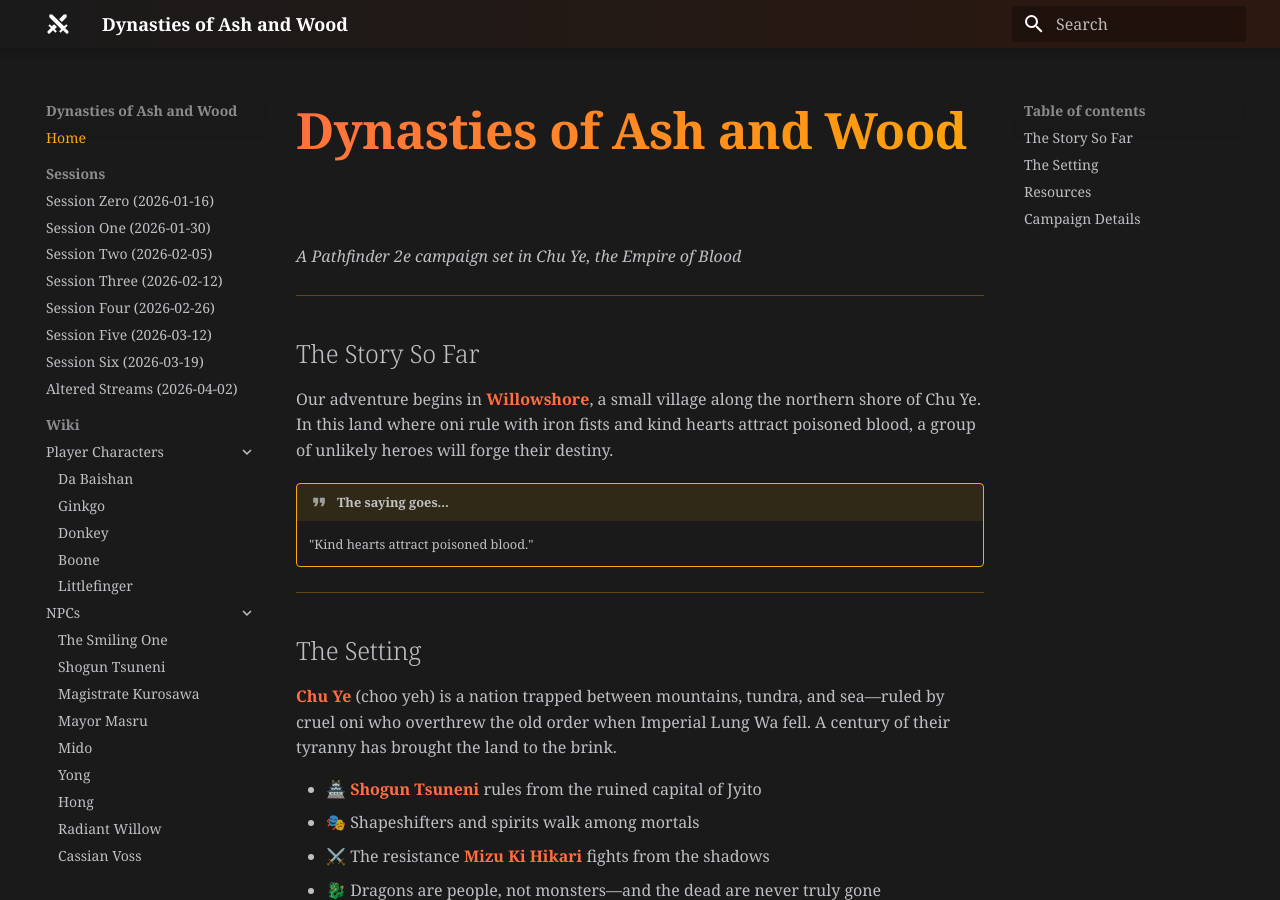
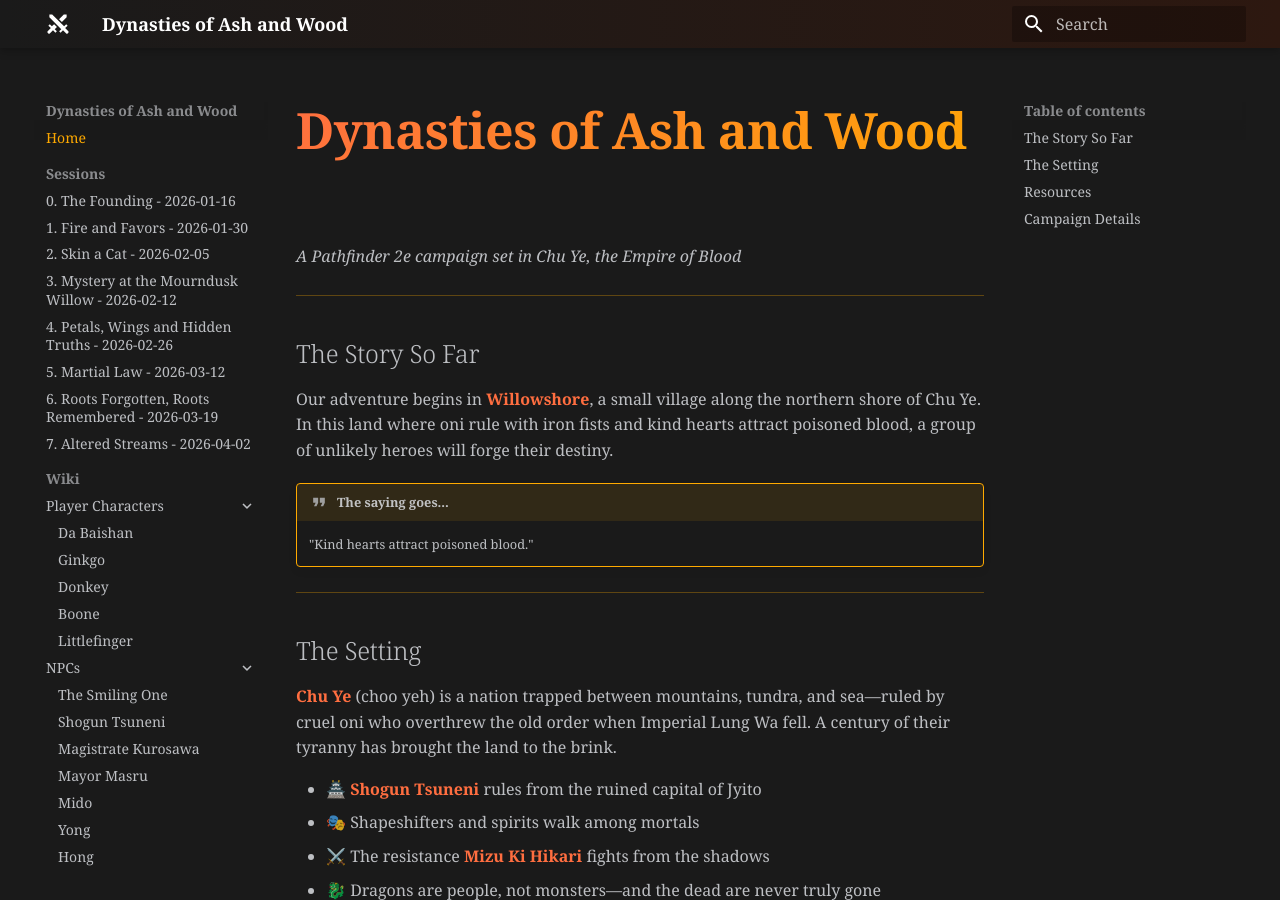
Before and after one commit to odedw/dynasties-of-ash-and-wood, an MkDocs documentation site: the page built from docs/index.md, in a window 1280 px wide and 900 px high. Built offline with MkDocs 1.6.1 and Material for MkDocs 9.7.7, drawn with Linux system fonts in a browser that asks for light colours.

Commit message:
Update session titles and navigation in mkdocs.yml for improved clarity and organization

```diff
--- a/mkdocs.yml
+++ b/mkdocs.yml
@@ -29,14 +29,14 @@ extra_css:
 nav:
   - Home: index.md
   - Sessions:
-    - Session Zero (2026-01-16): sessions/2026-01-16.md
-    - Session One (2026-01-30): sessions/2026-01-30.md
-    - Session Two (2026-02-05): sessions/2026-02-05.md
-    - Session Three (2026-02-12): sessions/2026-02-12.md
-    - Session Four (2026-02-26): sessions/2026-02-26.md
-    - Session Five (2026-03-12): sessions/2026-03-12.md
-    - Session Six (2026-03-19): sessions/2026-03-19.md
-    - Altered Streams (2026-04-02): sessions/2026-04-02.md
+    - 0. The Founding - 2026-01-16: sessions/2026-01-16.md
+    - 1. Fire and Favors - 2026-01-30: sessions/2026-01-30.md
+    - 2. Skin a Cat - 2026-02-05: sessions/2026-02-05.md
+    - 3. Mystery at the Mourndusk Willow - 2026-02-12: sessions/2026-02-12.md
+    - 4. Petals, Wings and Hidden Truths - 2026-02-26: sessions/2026-02-26.md
+    - 5. Martial Law - 2026-03-12: sessions/2026-03-12.md
+    - 6. Roots Forgotten, Roots Remembered - 2026-03-19: sessions/2026-03-19.md
+    - 7. Altered Streams - 2026-04-02: sessions/2026-04-02.md
   - Wiki:
     - Player Characters:
       - Da Baishan: wiki/pcs/da-baishan.md
```
